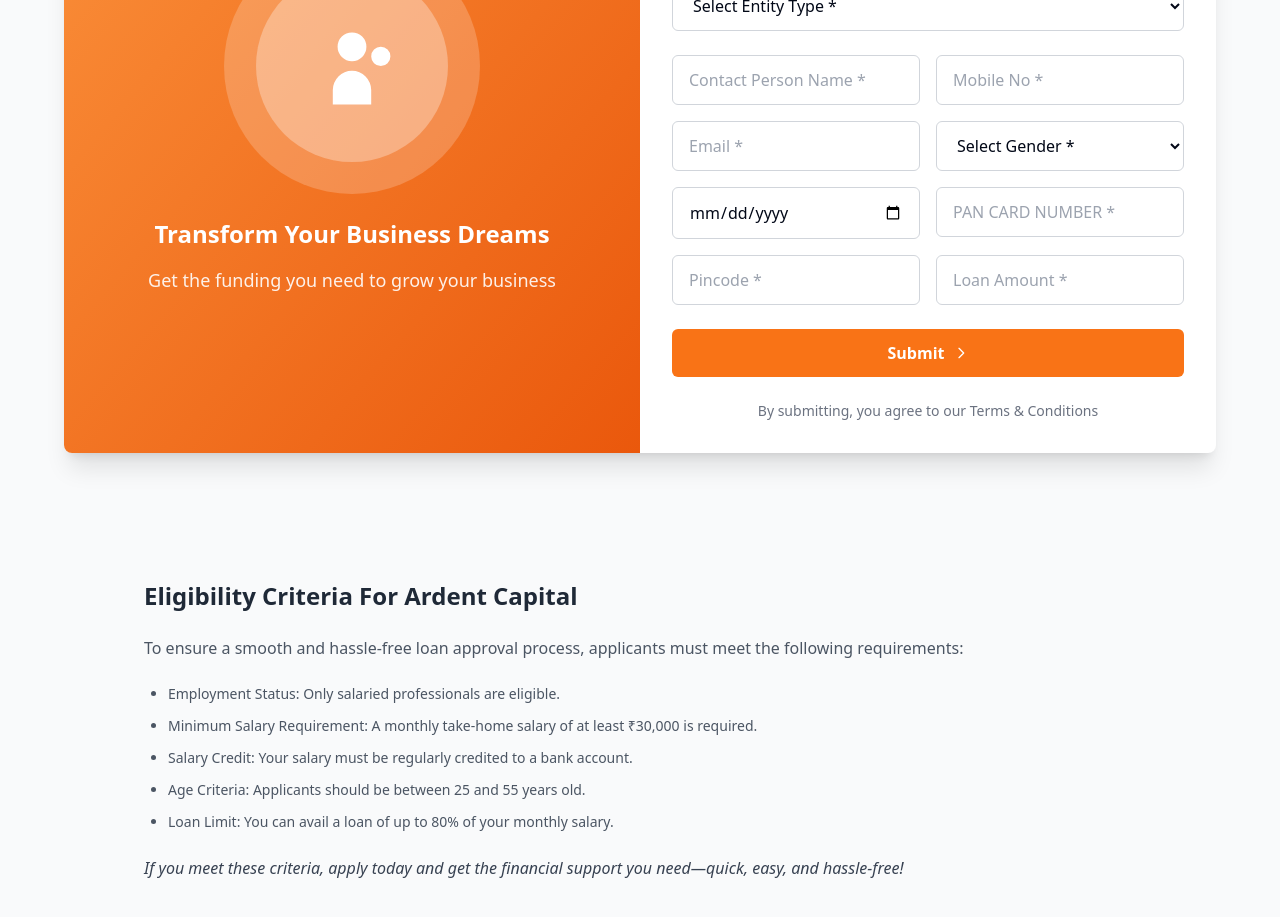
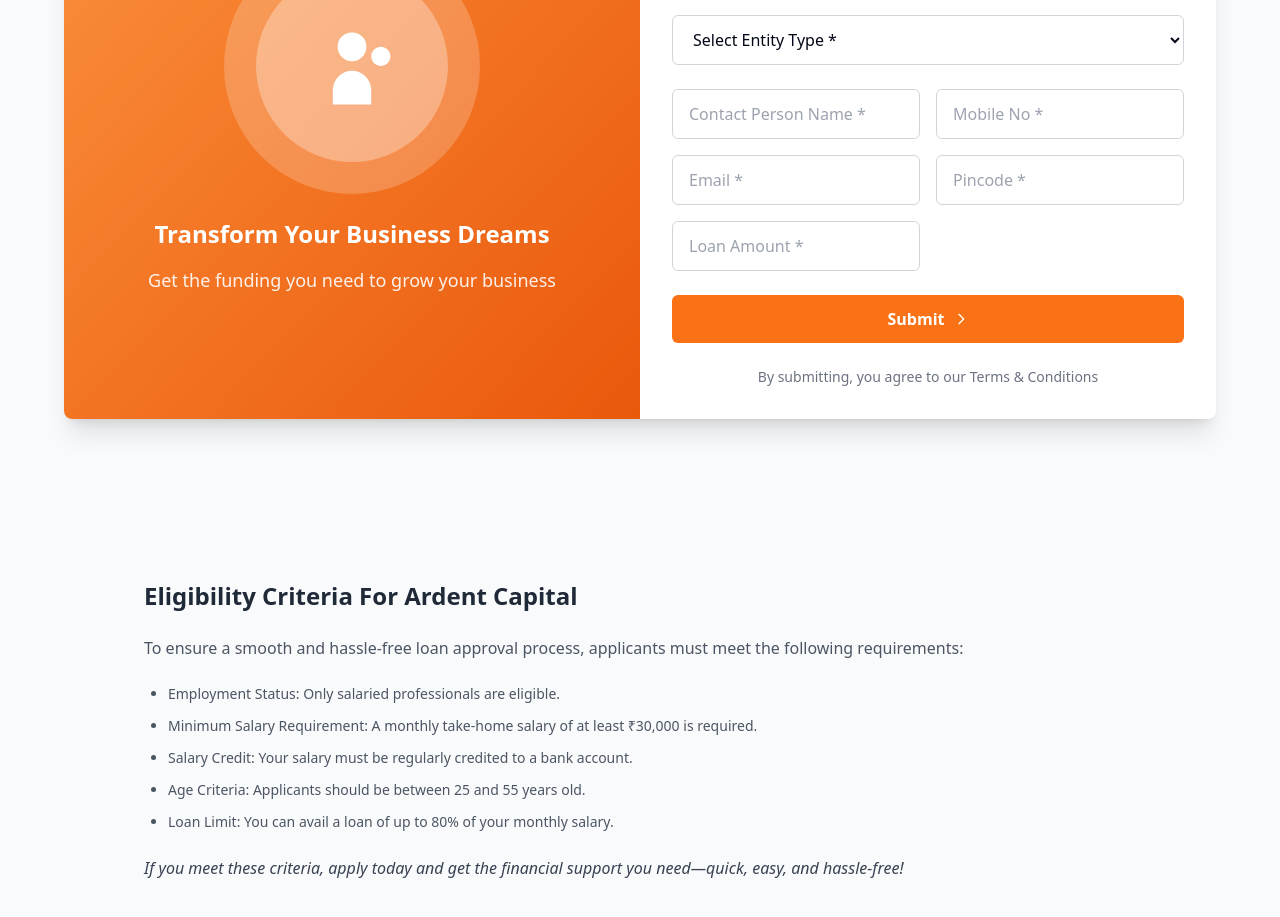
Before and after one commit to saravanan-inforvio/lownwiser-poc, a React (Vite) app: page /apply-now in a window 1280 px wide. Shown: the part 1040-1957 px from the top of the page. Built offline with nearby package versions, Linux system fonts and the light colour scheme.

Commit message:
feat: Remove Gender, Date of Birth, and PAN Number fields from business loan form
- Removed gender field and validation
- Removed date of birth field
- Removed PAN number field and all related validation logic
- Simplified form to essential fields only
- Updated payload to remove PAN references

```diff
--- a/src/components/LoanFormBl.tsx
+++ b/src/components/LoanFormBl.tsx
@@ -8,9 +8,6 @@ interface FormData {
   email: string;
   pincode: string;
   loanAmount: string;
-  gender: string;
-  dob: string;
-  panCard: string;
   entityType: string;
 }
 
@@ -61,21 +58,6 @@ const validateGmail = (email: string): boolean => {
   return GMAIL_REGEX.test(email);
 };
 
-// Personal PAN validation (starts with letter, 4th and 5th chars are letters)
-const validatePersonalPAN = (pan: string): boolean => {
-  if (!PAN_REGEX.test(pan)) return false;
-  // Personal PAN: 4th and 5th characters are letters (typically AA, AB, etc.)
-  return /^[A-Z]{5}[0-9]{4}[A-Z]{1}$/.test(pan);
-};
-
-// Business PAN validation (4th and 5th chars are numbers)
-const validateBusinessPAN = (pan: string): boolean => {
-  if (!PAN_REGEX.test(pan)) return false;
-  // Business PAN: 4th and 5th characters are typically numbers or specific patterns
-  // For business: typically format is like AAACR5055K where 4th-5th are letters
-  return /^[A-Z]{5}[0-9]{4}[A-Z]{1}$/.test(pan);
-};
-
 // Build payload for business loan
 const buildPayload = (form: FormData) => ({
   application: {
@@ -109,8 +91,8 @@ const buildPayload = (form: FormData) => ({
       legal_name: form.businessName,
       trade_name: form.businessName,
       nature_of_business: "",
-      primary_id_type: form.panCard ? "PAN" : "",
-      primary_id_value: form.panCard || "",
+      primary_id_type: "",
+      primary_id_value: "",
       secondary_id_type: "",
       secondary_id_value: "",
       business_vintage: 0,
@@ -126,12 +108,12 @@ const buildPayload = (form: FormData) => ({
         {
           name: form.name,
           share_percentage: 0,
-          gender: form.gender,
+          gender: "",
           mobile: form.mobileNo,
-          dob: form.dob,
+          dob: "",
           email: form.email,
-          primary_id_type: form.panCard ? "PAN" : "",
-          primary_id_value: form.panCard || "",
+          primary_id_type: "",
+          primary_id_value: "",
           secondary_id_type: "",
           secondary_id_value: "",
           maiden_type: "",
@@ -167,7 +149,8 @@ const buildPayload = (form: FormData) => ({
       company_bank_account: null,
       data: null
     }
-  }
+  },
+  "execute_workflow": "TRUE",
 });
 
 const INIT = {
@@ -177,16 +160,12 @@ const INIT = {
   email: "",
   pincode: "",
   loanAmount: "",
-  gender: "",
-  dob: "",
-  panCard: "",
   entityType: "",
 };
 
 export default function LoanFormBl() {
   const [form, setForm] = useState(INIT);
   const [displayAmount, setDisplayAmount] = useState("");
-  const [panError, setPanError] = useState("");
   const [mobileError, setMobileError] = useState("");
   const [emailError, setEmailError] = useState("");
   const { mutate, isPending, isSuccess, isError, data, error, reset } = useSubmitLoanRequestLeadCreation();
@@ -194,39 +173,6 @@ export default function LoanFormBl() {
   const set = (e: React.ChangeEvent<HTMLInputElement | HTMLSelectElement>) => {
     const { name, value } = e.target;
     setForm((p) => ({ ...p, [name]: value }));
-  };
-
-  const handlePanChange = (e: React.ChangeEvent<HTMLInputElement>) => {
-    const formattedValue = formatPAN(e.target.value);
-    setForm((p) => ({ ...p, panCard: formattedValue }));
-
-    // Validate PAN format
-    if (formattedValue.length === 0) {
-      setPanError("");
-    } else if (formattedValue.length < 10) {
-      setPanError("PAN must be 10 characters long");
-    } else if (!validatePAN(formattedValue)) {
-      setPanError("Invalid PAN format. Use format: ABCDE1234F");
-    } else {
-      // Additional validation based on entity type
-      if (form.entityType === "SOLE_PROPRIETOR") {
-        // For sole proprietor, validate personal PAN
-        if (!validatePersonalPAN(formattedValue)) {
-          setPanError("Invalid Personal PAN format for Sole Proprietor");
-        } else {
-          setPanError("");
-        }
-      } else if (form.entityType && form.entityType !== "SOLE_PROPRIETOR") {
-        // For business entities, validate business PAN
-        if (!validateBusinessPAN(formattedValue)) {
-          setPanError("Invalid Business PAN format for this entity type");
-        } else {
-          setPanError("");
-        }
-      } else {
-        setPanError("");
-      }
-    }
   };
 
   const handleMobileChange = (e: React.ChangeEvent<HTMLInputElement>) => {
@@ -271,7 +217,7 @@ export default function LoanFormBl() {
     e.preventDefault();
 
     // Check for validation errors before submitting
-    if (panError || mobileError || emailError) {
+    if (mobileError || emailError) {
       return;
     }
 
@@ -280,7 +226,6 @@ export default function LoanFormBl() {
       onSuccess: () => {
         setForm(INIT);
         setDisplayAmount("");
-        setPanError("");
         setMobileError("");
         setEmailError("");
       },
@@ -421,51 +366,6 @@ export default function LoanFormBl() {
                 </div>
 
                 <div>
-                  <select
-                    name="gender"
-                    value={form.gender}
-                    onChange={set}
-                    required
-                    className="w-full px-4 py-3 border border-gray-300 rounded-md focus:outline-none focus:ring-2 focus:ring-orange-500 focus:border-transparent bg-white"
-                  >
-                    <option value="">Select Gender *</option>
-                    <option value="Male">Male</option>
-                    <option value="Female">Female</option>
-                    <option value="Other">Other</option>
-                  </select>
-                </div>
-
-                <div>
-                  <input
-                    type="date"
-                    name="dob"
-                    placeholder="Date of Birth *"
-                    value={form.dob}
-                    onChange={set}
-                    required
-                    className="w-full px-4 py-3 border border-gray-300 rounded-md focus:outline-none focus:ring-2 focus:ring-orange-500 focus:border-transparent"
-                  />
-                </div>
-
-                <div>
-                  <input
-                    type="text"
-                    name="panCard"
-                    placeholder="PAN Card Number *"
-                    value={form.panCard}
-                    onChange={handlePanChange}
-                    required
-                    maxLength={10}
-                    className={`w-full px-4 py-3 border rounded-md focus:outline-none focus:ring-2 focus:ring-orange-500 focus:border-transparent uppercase ${
-                      panError ? 'border-red-500' : 'border-gray-300'
-                    }`}
-                  />
-                  {panError && (
-                    <p className="mt-1 text-sm text-red-600">{panError}</p>
-                  )}
-                </div>
-
-                <div>
                   <input
                     type="text"
                     name="pincode"
```
